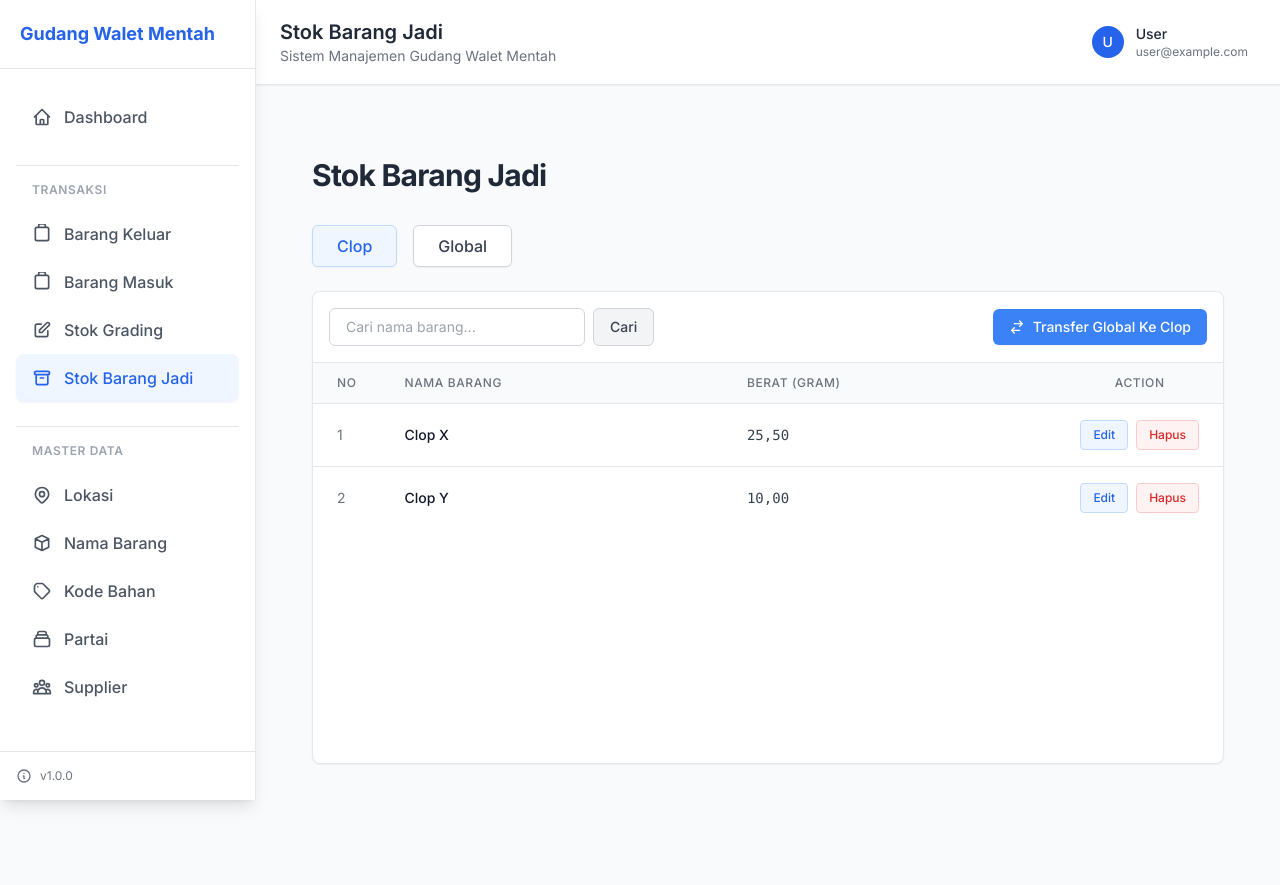
After one commit to ristack-tech/gudang-walet-mentah, a Laravel app: page /admin/stok-barang-jadi in a window 1280 px wide. The commit adds this page. Run offline with Laravel 10, Linux system fonts and the light colour scheme; style sheets or scripts are compiled from the project's sources.

Commit message:
frontend : barang-jadi

```diff
--- /dev/null
+++ b/app/Http/Controllers/Admin/Transaksi/StokBarangJadiController.php
@@ -0,0 +1,47 @@
+<?php
+
+namespace App\Http\Controllers\Admin\Transaksi;
+
+use App\Http\Controllers\Controller;
+use Illuminate\Http\Request;
+
+class StokBarangJadiController extends Controller
+{
+    public function index(Request $request)
+    {
+        // Mock data logic for Stok Barang Jadi
+        $tab = $request->query('tab', 'clop'); // default to clop
+
+        $stokGlobal = [
+            ['id' => 1, 'nama_barang' => 'Barang A', 'berat' => 100.5],
+            ['id' => 2, 'nama_barang' => 'Barang B', 'berat' => 50.0],
+            ['id' => 3, 'nama_barang' => 'Barang C', 'berat' => 200.2],
+        ];
+
+        $stokClop = [
+            ['id' => 4, 'nama_barang' => 'Clop X', 'berat' => 25.5],
+            ['id' => 5, 'nama_barang' => 'Clop Y', 'berat' => 10.0],
+        ];
+
+        // Ensure we pass the active collection down based on tab type
+        $items = $tab === 'global' ? collect($stokGlobal) : collect($stokClop);
+
+        return view('admin.stok-barang-jadi.index', compact('items', 'tab', 'stokGlobal'));
+    }
+
+    public function transfer(Request $request)
+    {
+        // In real execution, this might find a global stock property via DB
+        // Using mock array filtering here
+        $globalId = $request->input('global_id');
+        $jumlah = $request->input('jumlah');
+        $berat = $request->input('berat');
+
+        return redirect()->route('stok-barang-jadi.index', ['tab' => 'clop'])->with('success', 'Transfer mock berhasil. Jumlah: ' . $jumlah . ', Berat: ' . $berat);
+    }
+
+    public function destroy($id)
+    {
+        return redirect()->back()->with('success', 'Data stok barang jadi berhasil dihapus.');
+    }
+}
--- /dev/null
+++ b/resources/views/admin/stok-barang-jadi/index.blade.php
@@ -0,0 +1,250 @@
+@extends('layouts.app')
+
+@section('title', 'Stok Barang Jadi')
+
+@section('content')
+    <div class="bg-gray-50 min-h-[calc(100vh-4rem)]" x-data="{
+        showTransferModal: false,
+        selectedGlobalId: null,
+        selectedGlobalName: ''
+    }">
+        <div class="px-4 sm:px-6 lg:px-8 py-8 w-full max-w-9xl mx-auto">
+
+            <div class="sm:flex sm:items-center sm:justify-between mb-8">
+                <div class="mb-4 sm:mb-0">
+                    <h1 class="text-2xl md:text-3xl text-gray-800 font-bold tracking-tight">Stok Barang Jadi</h1>
+                </div>
+            </div>
+
+            <!-- Tabs -->
+            <div class="mb-6 flex space-x-4">
+                <a href="{{ route('stok-barang-jadi.index', ['tab' => 'clop']) }}"
+                    class="px-6 py-2 font-medium rounded-md shadow-sm transition-colors duration-200 focus:ring-2 focus:ring-blue-500 focus:outline-none
+                    {{ $tab === 'clop' ? 'bg-blue-50 border border-blue-200 text-blue-600' : 'bg-white border border-gray-300 text-gray-700 hover:bg-gray-50' }}">
+                    Clop
+                </a>
+                <a href="{{ route('stok-barang-jadi.index', ['tab' => 'global']) }}"
+                    class="px-6 py-2 font-medium rounded-md shadow-sm transition-colors duration-200 focus:ring-2 focus:ring-blue-500 focus:outline-none
+                    {{ $tab === 'global' ? 'bg-blue-50 border border-blue-200 text-blue-600' : 'bg-white border border-gray-300 text-gray-700 hover:bg-gray-50' }}">
+                    Global
+                </a>
+            </div>
+
+            <!-- Messages/Alerts -->
+            @if (session('success'))
+                <div class="mb-4 p-4 rounded-md bg-green-50 border border-green-200">
+                    <div class="flex">
+                        <div class="flex-shrink-0">
+                            <svg class="h-5 w-5 text-green-400" fill="currentColor" viewBox="0 0 20 20">
+                                <path fill-rule="evenodd" d="M10 18a8 8 0 100-16 8 8 0 000 16zm3.707-9.293a1 1 0 00-1.414-1.414L9 10.586 7.707 9.293a1 1 0 00-1.414 1.414l2 2a1 1 0 001.414 0l4-4z" clip-rule="evenodd"/>
+                            </svg>
+                        </div>
+                        <div class="ml-3">
+                            <p class="text-sm font-medium text-green-800">
+                                {{ session('success') }}
+                            </p>
+                        </div>
+                    </div>
+                </div>
+            @endif
+
+            <!-- Table Actions Container -->
+            <div class="flex flex-col sm:flex-row justify-between items-start sm:items-center bg-white p-4 rounded-t-lg border border-b-0 border-gray-200 shadow-sm gap-4">
+                <div class="w-full sm:w-auto flex-1">
+                    <form action="{{ route('stok-barang-jadi.index') }}" method="GET" class="flex w-full sm:w-auto">
+                        <input type="hidden" name="tab" value="{{ $tab }}">
+                        <div class="relative flex-grow sm:flex-grow-0">
+                            <input type="text" name="search" value="{{ request('search') }}"
+                                placeholder="Cari nama barang..."
+                                class="w-full sm:w-64 pl-4 pr-4 py-2 border border-gray-300 rounded-md focus:outline-none focus:ring-1 focus:ring-blue-500 focus:border-blue-500 text-sm">
+                        </div>
+                        <button type="submit" class="ml-2 px-4 py-2 bg-gray-100 hover:bg-gray-200 text-gray-700 border border-gray-300 rounded-md text-sm font-medium transition duration-200">
+                            Cari
+                        </button>
+                    </form>
+                </div>
+
+                <div class="w-full sm:w-auto">
+                    <button type="button" @click="showTransferModal = true"
+                        class="w-full sm:w-auto flex justify-center items-center bg-blue-500 hover:bg-blue-600 text-white px-4 py-2 rounded-md text-sm font-medium transition duration-200 whitespace-nowrap shadow-sm">
+                        <svg class="w-4 h-4 mr-2" fill="none" stroke="currentColor" viewBox="0 0 24 24">
+                            <path stroke-linecap="round" stroke-linejoin="round" stroke-width="2" d="M8 7h12m0 0l-4-4m4 4l-4 4m0 6H4m0 0l4 4m-4-4l4-4" />
+                        </svg>
+                        Transfer Global Ke Clop
+                    </button>
+                </div>
+            </div>
+
+            <!-- Data Table -->
+            <div class="bg-white border border-gray-200 rounded-b-lg overflow-hidden shadow-sm">
+                <div class="overflow-x-auto min-h-[400px]">
+                    <table class="min-w-full divide-y divide-gray-200">
+                        <thead class="bg-gray-50">
+                            <tr>
+                                <th class="px-6 py-3 text-left text-xs font-medium text-gray-500 uppercase tracking-wider w-16">NO</th>
+                                <th class="px-6 py-3 text-left text-xs font-medium text-gray-500 uppercase tracking-wider">Nama Barang</th>
+                                <th class="px-6 py-3 text-left text-xs font-medium text-gray-500 uppercase tracking-wider">Berat (Gram)</th>
+                                <th class="px-6 py-3 text-center text-xs font-medium text-gray-500 uppercase tracking-wider w-32">Action</th>
+                            </tr>
+                        </thead>
+                        <tbody class="bg-white divide-y divide-gray-200">
+                            @forelse($items as $index => $item)
+                                <tr class="hover:bg-gray-50 transition-colors duration-200">
+                                    <td class="px-6 py-4 whitespace-nowrap text-sm text-gray-500">
+                                        {{ $index + 1 }}
+                                    </td>
+                                    <td class="px-6 py-4 whitespace-nowrap text-sm font-medium text-gray-900">
+                                        {{ $item['nama_barang'] }}
+                                    </td>
+                                    <td class="px-6 py-4 whitespace-nowrap text-sm text-gray-700 font-mono">
+                                        {{ number_format($item['berat'], 2, ',', '.') }}
+                                    </td>
+                                    <td class="px-6 py-4 whitespace-nowrap text-center text-sm font-medium">
+                                        <div class="flex justify-center items-center space-x-2">
+                                            <button type="button" class="text-blue-600 hover:text-blue-900 bg-blue-50 hover:bg-blue-100 px-3 py-1.5 rounded text-xs font-medium border border-blue-200 transition duration-200">
+                                                Edit
+                                            </button>
+                                            <form action="{{ route('stok-barang-jadi.destroy', $item['id']) }}" method="POST" class="inline" onsubmit="return confirm('Apakah Anda yakin ingin menghapus data ini?');">
+                                                @csrf
+                                                @method('DELETE')
+                                                <button type="submit" class="text-red-600 hover:text-red-900 bg-red-50 hover:bg-red-100 px-3 py-1.5 rounded text-xs font-medium border border-red-200 transition duration-200">
+                                                    Hapus
+                                                </button>
+                                            </form>
+                                        </div>
+                                    </td>
+                                </tr>
+                            @empty
+                                <tr>
+                                    <td colspan="4" class="px-6 py-12 text-center text-sm text-gray-500 border-t border-gray-200">
+                                        Tidak ada data stok barang jadi ({{ ucfirst($tab) }}).
+                                    </td>
+                                </tr>
+                            @endforelse
+                        </tbody>
+                    </table>
+                </div>
+            </div>
+
+            <!-- Transfer Modal via Alpine.js -->
+            <div x-show="showTransferModal" class="fixed inset-0 z-50 overflow-y-auto" aria-labelledby="modal-title" role="dialog" aria-modal="true" style="display: none;">
+                <div class="flex items-end justify-center min-h-screen pt-4 px-4 pb-20 text-center sm:block sm:p-0">
+
+                    <div x-show="showTransferModal"
+                        x-transition:enter="ease-out duration-300"
+                        x-transition:enter-start="opacity-0"
+                        x-transition:enter-end="opacity-100"
+                        x-transition:leave="ease-in duration-200"
+                        x-transition:leave-start="opacity-100"
+                        x-transition:leave-end="opacity-0"
+                        class="fixed inset-0 bg-gray-500 bg-opacity-75 transition-opacity" aria-hidden="true"></div>
+
+                    <span class="hidden sm:inline-block sm:align-middle sm:h-screen" aria-hidden="true">&#8203;</span>
+
+                    <div x-show="showTransferModal"
+                        x-transition:enter="ease-out duration-300"
+                        x-transition:enter-start="opacity-0 translate-y-4 sm:translate-y-0 sm:scale-95"
+                        x-transition:enter-end="opacity-100 translate-y-0 sm:scale-100"
+                        x-transition:leave="ease-in duration-200"
+                        x-transition:leave-start="opacity-100 translate-y-0 sm:scale-100"
+                        x-transition:leave-end="opacity-0 translate-y-4 sm:translate-y-0 sm:scale-95"
+                        class="inline-block align-bottom bg-white rounded-lg text-left overflow-hidden shadow-xl transform transition-all sm:my-8 sm:align-middle sm:max-w-3xl sm:w-full">
+
+                        <div class="bg-white border-b border-gray-200 px-4 py-4 sm:px-6 flex justify-between items-center">
+                            <h3 class="text-lg leading-6 font-medium text-gray-900" id="modal-title">
+                                Transfer Global Ke Clop
+                            </h3>
+                            <button @click="showTransferModal = false; selectedGlobalId = null" class="text-gray-400 hover:text-gray-500">
+                                <span class="sr-only">Close</span>
+                                <svg class="h-6 w-6" fill="none" viewBox="0 0 24 24" stroke="currentColor">
+                                    <path stroke-linecap="round" stroke-linejoin="round" stroke-width="2" d="M6 18L18 6M6 6l12 12" />
+                                </svg>
+                            </button>
+                        </div>
+
+                        <div class="px-4 py-5 sm:p-6 bg-gray-50">
+
+                            <!-- Selection Table for Transfer -->
+                            <div x-show="!selectedGlobalId" class="overflow-x-auto border border-gray-200 rounded-lg bg-white">
+                                <table class="min-w-full divide-y divide-gray-200 text-sm">
+                                    <thead class="bg-gray-50">
+                                        <tr>
+                                            <th class="px-4 py-3 text-left font-medium text-gray-500 uppercase w-16">NO</th>
+                                            <th class="px-4 py-3 text-left font-medium text-gray-500 uppercase">Nama Barang (Global)</th>
+                                            <th class="px-4 py-3 text-center font-medium text-gray-500 uppercase w-32">Action</th>
+                                        </tr>
+                                    </thead>
+                                    <tbody class="divide-y divide-gray-200">
+                                        @foreach($stokGlobal as $idx => $globalItem)
+                                        <tr class="hover:bg-gray-50 transition-colors">
+                                            <td class="px-4 py-3 text-gray-500">{{ $idx + 1 }}</td>
+                                            <td class="px-4 py-3 font-medium text-gray-900">{{ $globalItem['nama_barang'] }} - (Tersedia: {{ number_format($globalItem['berat'], 2, ',', '.') }}gr)</td>
+                                            <td class="px-4 py-3 text-center">
+                                                <button type="button"
+                                                    @click="selectedGlobalId = {{ $globalItem['id'] }}; selectedGlobalName = '{{ $globalItem['nama_barang'] }}'"
+                                                    class="inline-flex justify-center items-center px-4 py-2 bg-white border border-gray-300 text-sm font-medium rounded-md text-gray-700 hover:bg-gray-50 focus:outline-none focus:ring-2 focus:ring-offset-2 focus:ring-blue-500 shadow-sm transition-colors duration-200">
+                                                    Pilih
+                                                </button>
+                                            </td>
+                                        </tr>
+                                        @endforeach
+                                    </tbody>
+                                </table>
+                            </div>
+
+                            <!-- Transfer Input Form -->
+                            <div x-show="selectedGlobalId" class="bg-white p-6 rounded-lg border border-gray-200 shadow-sm mt-4">
+
+                                <div class="mb-4 bg-blue-50 p-4 rounded-md border border-blue-100 flex justify-between items-center">
+                                    <div>
+                                        <span class="text-xs text-blue-600 font-bold uppercase tracking-wider block mb-1">Terpilih:</span>
+                                        <span class="font-medium text-blue-900 text-lg" x-text="selectedGlobalName"></span>
+                                    </div>
+                                    <button type="button" @click="selectedGlobalId = null" class="text-sm text-blue-600 hover:text-blue-800 underline">Ganti Barang</button>
+                                </div>
+
+                                <form action="{{ route('stok-barang-jadi.transfer') }}" method="POST">
+                                    @csrf
+                                    <input type="hidden" name="global_id" :value="selectedGlobalId">
+
+                                    <div class="grid grid-cols-1 gap-6 mt-6 sm:grid-cols-2">
+                                        <div>
+                                            <label class="block text-sm font-medium text-gray-700">Nama Barang (Hasil Clop)</label>
+                                            <input type="text" name="nama_barang_clop" required
+                                                class="mt-1 block w-full border border-gray-300 rounded-md shadow-sm py-2 px-3 focus:outline-none focus:ring-blue-500 focus:border-blue-500 sm:text-sm" placeholder="Contoh: Clop X">
+                                        </div>
+
+                                        <div>
+                                            <label class="block text-sm font-medium text-gray-700">Jumlah (Pcs)</label>
+                                            <input type="number" name="jumlah" required min="1"
+                                                class="mt-1 block w-full border border-gray-300 rounded-md shadow-sm py-2 px-3 focus:outline-none focus:ring-blue-500 focus:border-blue-500 sm:text-sm" placeholder="10">
+                                        </div>
+
+                                        <div class="sm:col-span-2">
+                                            <label class="block text-sm font-medium text-gray-700">Berat (Gram)</label>
+                                            <input type="number" step="0.01" name="berat" required
+                                                class="mt-1 block w-full border border-gray-300 rounded-md shadow-sm py-2 px-3 focus:outline-none focus:ring-blue-500 focus:border-blue-500 sm:text-sm" placeholder="50.00">
+                                        </div>
+                                    </div>
+
+                                    <div class="mt-8 flex justify-end space-x-3 border-t border-gray-200 pt-5">
+                                        <button type="button" @click="showTransferModal = false; selectedGlobalId = null"
+                                            class="bg-white py-2 px-4 border border-gray-300 rounded-md shadow-sm text-sm font-medium text-gray-700 hover:bg-gray-50 focus:outline-none focus:ring-2 focus:ring-offset-2 focus:ring-blue-500 transition-colors">
+                                            Batal
+                                        </button>
+                                        <button type="submit"
+                                            class="inline-flex justify-center py-2 px-4 border border-transparent shadow-sm text-sm font-medium rounded-md text-white bg-blue-600 hover:bg-blue-700 focus:outline-none focus:ring-2 focus:ring-offset-2 focus:ring-blue-500 transition-colors">
+                                            Transfer
+                                        </button>
+                                    </div>
+                                </form>
+                            </div>
+
+                        </div>
+                    </div>
+                </div>
+            </div>
+
+        </div>
+    </div>
+@endsection
--- a/resources/views/partials/sidebar.blade.php
+++ b/resources/views/partials/sidebar.blade.php
@@ -22,6 +22,7 @@
             $isBarangKeluar = request()->routeIs('barang-keluar.*');
             $isBarangMasuk = request()->routeIs('barang-masuk.*');
             $isStokGrading = request()->routeIs('stok-grading.*');
+            $isStokBarangJadi = request()->routeIs('stok-barang-jadi.*');
         @endphp
 
         <a href="{{ route('dashboard') }}"
@@ -69,6 +70,15 @@
                     <path stroke-linecap="round" stroke-linejoin="round" stroke-width="2" d="M11 5H6a2 2 0 00-2 2v11a2 2 0 002 2h11a2 2 0 002-2v-5m-1.414-9.414a2 2 0 112.828 2.828L11.828 15H9v-2.828l8.586-8.586z"></path>
                 </svg>
                 <span class="font-medium">Stok Grading</span>
+            </a>
+
+            <a href="{{ route('stok-barang-jadi.index') }}"
+                class="flex items-center px-4 py-3 rounded-lg transition-all duration-200 group
+            {{ $isStokBarangJadi ? 'bg-blue-50 text-blue-600 font-semibold shadow-sm' : 'text-gray-600 hover:bg-gray-50 hover:text-gray-800' }}">
+                <svg class="w-5 h-5 mr-3 flex-shrink-0" fill="none" stroke="currentColor" viewBox="0 0 24 24">
+                    <path stroke-linecap="round" stroke-linejoin="round" stroke-width="2" d="M5 8h14M5 8a2 2 0 110-4h14a2 2 0 110 4M5 8v10a2 2 0 002 2h10a2 2 0 002-2V8m-9 4h4"></path>
+                </svg>
+                <span class="font-medium">Stok Barang Jadi</span>
             </a>
 
         </div>
--- a/routes/web.php
+++ b/routes/web.php
@@ -11,6 +11,7 @@ use App\Http\Controllers\Admin\Transaksi\BarangMasuk\BarangMasukDemakController;
 use App\Http\Controllers\Admin\Transaksi\BarangMasuk\BarangMasukJasaCuciController;
 use App\Http\Controllers\Admin\Transaksi\BarangMasuk\BarangMasukPembelianSupplierController;
 use App\Http\Controllers\Admin\Transaksi\StokGradingController;
+use App\Http\Controllers\Admin\Transaksi\StokBarangJadiController;
 use App\Http\Controllers\Auth\AuthController;
 use App\Http\Controllers\Dashboard\DashboardController;
 use Illuminate\Support\Facades\Route;
@@ -104,7 +105,15 @@ Route::prefix('admin')->group(function () {
         Route::get('/', 'index')->name('index');
         Route::get('/create/step-1', 'createStep1')->name('create.step1');
         Route::get('/create/step-2', 'createStep2')->name('create.step2');
-        Route::post('/', 'store')->name('store');
+        Route::post('/store', 'store')->name('store');
+        Route::get('/{id}', 'show')->name('show');
+        Route::delete('/{id}', 'destroy')->name('destroy');
+    });
+
+    Route::prefix('stok-barang-jadi')->name('stok-barang-jadi.')->controller(StokBarangJadiController::class)->group(function () {
+        Route::get('/', 'index')->name('index');
+        Route::post('/transfer', 'transfer')->name('transfer');
+        Route::delete('/{id}', 'destroy')->name('destroy');
     });
 
     // Master Data
```
